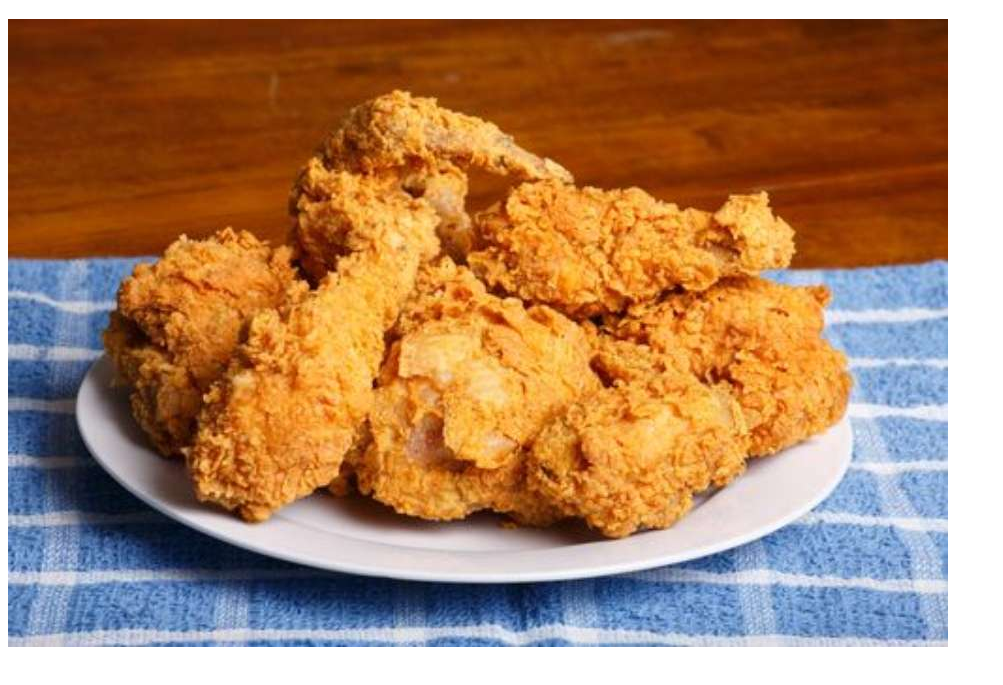
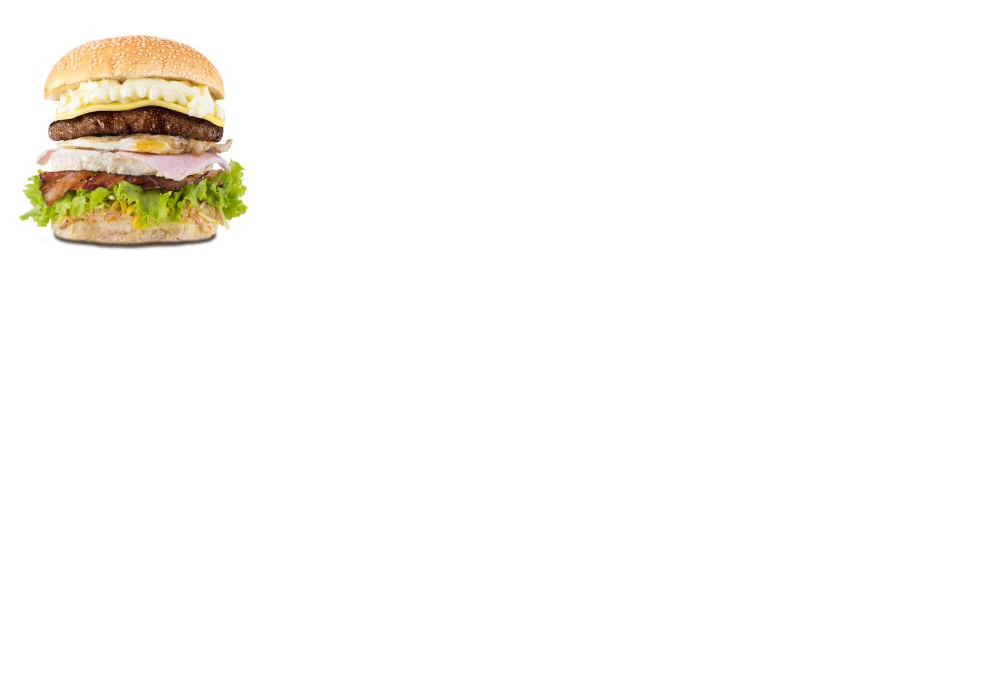
Before and after one commit to camilla-m/docker-ansible-laravel, a plain HTML site: page public/index.html in a window 1280 px wide. Shown: the part 61-746 px from the top of the page, without its empty margins (0-1003 px from the left). Drawn offline with Linux system fonts and the light colour scheme.

Commit message:
teste 22

```diff
--- a/public/index.html
+++ b/public/index.html
@@ -8,6 +8,6 @@
 </head>
 <body>
     <h1>Frango Frito Bolado</h1>
-    <img src="assets/img/1.jpg" alt>
+    <img src="assets/img/2.jpg" alt>
 </body>
 </html>
```
